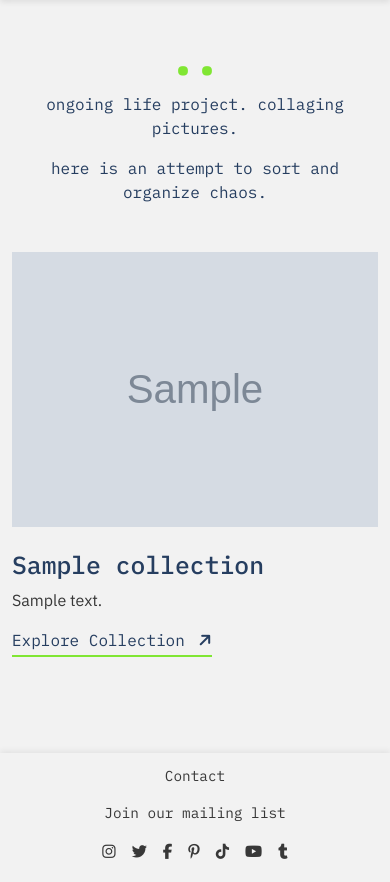
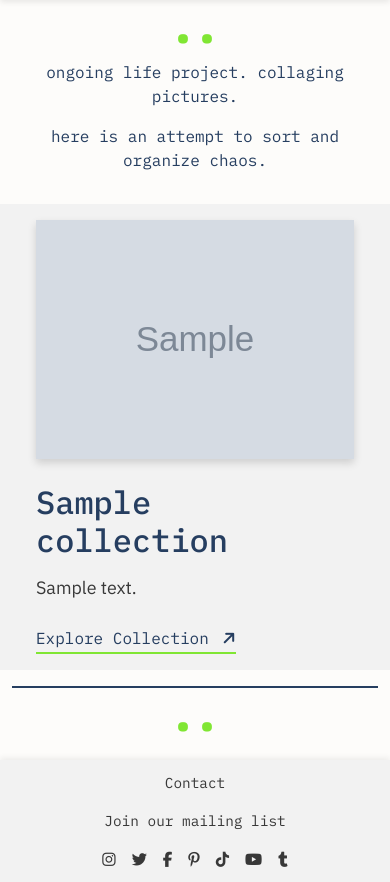
Before and after one commit to angela64711/fourth-milestone-project, a Django app: page /art/ in a window 390 px wide. Shown: the part 70-952 px from the top of the page. Before the commit the page ends 929 px from the top, so only its background shows below. Run offline with Django 5.2, Linux system fonts and the light colour scheme; tables that the repository leaves empty hold one stand-in row (values such as "Sample post"); grey boxes marked "Sample" are stand-in pictures; some libraries are stand-ins or nearby versions.

Commit message:
Refine responsive collections styling and add the social media links

```diff
--- a/artworks/templates/artworks/collections.html
+++ b/artworks/templates/artworks/collections.html
@@ -9,10 +9,10 @@
 
 {% block content %}
 
-<section id="collections-section" class="container py-5">
+<section id="collections-section">
 
     <!-- Page introduction -->
-    <div id="collections-intro" class="mb-5 text-center">
+    <div id="collections-intro" class="container py-3 py-lg-5 text-center">
         <p>ongoing life project. collaging pictures.</p>
         <p>here is an attempt to sort and organize chaos.</p>
     </div>
@@ -22,33 +22,40 @@
 
         {% for collection in collections %}
 
-        <article id="collection-{{ collection.pk }}" class="row align-items-center gy-4 mb-5">
+        <article class="collection-section">
+            <div class="container">
+                <div class="row align-items-center px-4 gy-4 gy-md-0">
 
                     <!-- Collection image -->
-            <div class="col-12 col-md-6 {% if forloop.counter|divisibleby:2 %}order-md-2{% endif %}">
+                    <div
+                        class="col-12 col-md-6 {% if forloop.counter|divisibleby:2 %}order-md-2 text-md-end{% endif %}">
                         <img src="{{ collection.ordered_artworks.0.image.url }}"
-                    alt="Artwork from the {{ collection.name }} collection" class="img-fluid w-100" loading="lazy">
+                            alt="Artwork from the {{ collection.name }} collection" class="img-fluid d-block mx-auto mx-md-0" loading="lazy">
                     </div>
 
                     <!-- Collection information -->
-            <div class="col-12 col-md-6 {% if forloop.counter|divisibleby:2 %}order-md-1{% endif %}">
-                <div id="collection-info-{{ collection.pk }}">
+                    <div
+                        class="col-12 col-md-6 {% if forloop.counter|divisibleby:2 %}order-md-1{% else %}ps-md-4 ps-lg-5{% endif %}">
                         <h2>{{ collection.name }}</h2>
                         <p>{{ collection.description }}</p>
-
-                    <a href="{% url 'collection_detail' collection.slug %}" class="underline-link">
+                        <a href="{% url 'artworks' collection.slug %}" class="underline-link">
                             Explore Collection
                             <i class="fa-solid fa-arrow-right diagonal-arrow" aria-hidden="true"></i>
                         </a>
                     </div>
+
                 </div>
-
+            </div>
         </article>
-
         {% endfor %}
 
     </div>
-
+    <div id="collections-end-decoration" class="py-3 py-lg-5" aria-hidden="true">
+        <div class="container text-center">
+            <div id="collections-end-line"></div>
+            <span id="collections-end-dots">••</span>
+        </div>
+    </div>
 </section>
 
 {% endblock %}
--- a/artworks/urls.py
+++ b/artworks/urls.py
@@ -2,6 +2,6 @@ from django.urls import path
 from . import views
 
 urlpatterns = [
-    path("", views.collection_list, name="art"),
-    path("<slug:slug>/", views.collection_detail, name="collection_detail"),
+    path("", views.collections, name="art"),
+    path("<slug:slug>/", views.artworks, name="artworks"),
 ]
--- a/artworks/views.py
+++ b/artworks/views.py
@@ -5,7 +5,7 @@ from django.shortcuts import get_object_or_404, render
 from .models import Artwork, Collection
 
 
-def collection_list(request):
+def collections(request):
     """
     Display collections containing artworks, with automatic covers.
     """
@@ -24,7 +24,7 @@ def collection_list(request):
     return render(request, "artworks/collections.html", {"collections": collections})
 
 
-def collection_detail(request, slug):
+def artworks(request, slug):
     """
     Display a collection and its paginated artworks.
     """
--- a/static/css/art.css
+++ b/static/css/art.css
@@ -1,5 +1,8 @@
+/* ------------------------------------------- Collections Overview */
 
-/* ------------------------------------------- Collections Overview*/
+#collections-section {
+    background-color: var(--off-white-color);
+}
 
 #collections-intro {
     color: var(--dark-accent-color);
@@ -17,26 +20,128 @@
     margin-bottom: 0.25rem;
 }
 
+#collections-intro p {
+    font-size: clamp(1rem, 1.4vw, 1.375rem);
+}
+
+.collection-section {
+    padding-block: 1rem;
+}
+
+.collection-section:nth-child(odd) {
+    background-color: var(--background-color);
+}
+
+.collection-section:nth-child(even) {
+    background-color: var(--off-white-color);
+}
+
+#collections-list img {
+    width: 100%;
+    max-width: 340px;
+    height: auto;
+    box-shadow: 0 4px 8px rgba(0, 0, 0, 0.15);
+}
+
 #collections-list h2 {
     color: var(--dark-accent-color);
+    font-size: clamp(2rem, 3vw, 3rem);
+    margin-bottom: 1rem;
 }
 
 #collections-list p {
     color: var(--text-color);
+    font-size: clamp(1rem, 1.5vw + 0.75rem, 1.25rem);
+    margin-bottom: 1.5rem;
 }
 
-
-
-/* ------------------------------------------- Individual Collection */
-
-#collection-detail-intro {
-    border-top: 2px solid var(--dark-accent-color);
+#collections-end-decoration {
+    background-color: var(--off-white-color);
 }
 
-#collection-detail-intro h1 {
+#collections-end-line {
+    width: 100%;
+    height: 2px;
+    background-color: var(--dark-accent-color);
+}
+
+#collections-end-dots {
+    display: block;
+    color: var(--accent-color);
+    font-family: "IBM Plex Mono", monospace;
+    font-size: 2.5rem;
+    line-height: 1;
+    margin-top: 1rem;
+}
+
+/* ------------------------------------------- Artworks Page */
+
+#artworks-section {
+    padding-bottom: 5rem !important;
+}
+
+#artworks-intro {
+    border-top: 3px solid var(--dark-accent-color);
+}
+
+#artworks-intro h1 {
+    font-size: clamp(2.5rem, 4vw, 3rem);
+    margin-top: 1.5rem;
+    margin-bottom: 1rem;
     color: var(--dark-accent-color);
 }
 
-#collection-detail-intro p {
+#artworks-intro p {
     color: var(--text-color);
+    font-family: "IBM Plex Mono", monospace;
+    font-size: 1.25rem;
 }
+
+#artworks-intro p::before {
+    content: "••";
+    display: block;
+    color: var(--accent-color);
+    font-size: 2.5rem;
+    line-height: 1;
+    letter-spacing: 0;
+    text-align: center;
+    margin-bottom: 0.25rem;
+}
+
+#artwork-gallery img {
+    box-shadow: 0 2px 8px rgba(0, 0, 0, 0.08);
+}
+
+/* ------------------------------------------- Artwork Pagination */
+
+#artwork-pagination .page-link {
+    background: transparent;
+    border: none;
+    border-radius: 0;
+    color: var(--dark-accent-color);
+    font-family: "IBM Plex Mono", monospace;
+    padding: 0.5rem 0.75rem;
+    box-shadow: none;
+    text-decoration: none;
+}
+
+#artwork-pagination .page-link:hover {
+    color: var(--dark-accent-color);
+    background: transparent;
+    text-decoration: underline;
+    text-underline-offset: 0.4rem;
+}
+
+#artwork-pagination .page-link:focus-visible {
+    outline: 2px solid var(--dark-accent-color);
+    outline-offset: 3px;
+}
+
+#artwork-pagination .active-page {
+    font-weight: 600;
+    border-bottom: 2px solid var(--dark-accent-color);
+}
+
+#artwork-pagination .active-page:hover {
+    text-decoration: none;
+}
--- a/static/css/base.css
+++ b/static/css/base.css
@@ -172,7 +172,7 @@ input:focus-visible {
 
 /* Movement only on hover */
 
-.navbar-nav .nav-link:not(.account-link):hover {
+.navbar-nav .nav-link:not(.account-link):not(.active):hover {
     transform: translateY(-2px);
 }
 
--- a/templates/base.html
+++ b/templates/base.html
@@ -178,31 +178,31 @@
                 <div class="footer-socials d-flex align-items-center
                             justify-content-center flex-wrap gap-3">
 
-                    <a href="#" aria-label="Instagram">
+                    <a href="https://www.instagram.com/frankmoth/" target="_blank" rel="noopener noreferrer" aria-label="Instagram">
                         <i class="fa-brands fa-instagram" aria-hidden="true"></i>
                     </a>
 
-                    <a href="#" aria-label="Twitter">
+                    <a href="https://x.com/frank_moth" target="_blank" rel="noopener noreferrer" aria-label="Twitter">
                         <i class="fa-brands fa-twitter" aria-hidden="true"></i>
                     </a>
 
-                    <a href="#" aria-label="Facebook">
+                    <a href="https://www.facebook.com/frankmothartist/" target="_blank" rel="noopener noreferrer" aria-label="Facebook">
                         <i class="fa-brands fa-facebook-f" aria-hidden="true"></i>
                     </a>
 
-                    <a href="#" aria-label="Pinterest">
+                    <a href="https://www.pinterest.com/frankmothart/" target="_blank" rel="noopener noreferrer" aria-label="Pinterest">
                         <i class="fa-brands fa-pinterest-p" aria-hidden="true"></i>
                     </a>
 
-                    <a href="#" aria-label="TikTok">
+                    <a href="https://www.tiktok.com/@frankmoth" target="_blank" rel="noopener noreferrer" aria-label="TikTok">
                         <i class="fa-brands fa-tiktok" aria-hidden="true"></i>
                     </a>
 
-                    <a href="#" aria-label="YouTube">
+                    <a href="https://www.youtube.com/@FrankMothArt" target="_blank" rel="noopener noreferrer" aria-label="YouTube">
                         <i class="fa-brands fa-youtube" aria-hidden="true"></i>
                     </a>
 
-                    <a href="#" aria-label="Tumblr">
+                    <a href="https://frankmoth.tumblr.com/" target="_blank" rel="noopener noreferrer" aria-label="Tumblr">
                         <i class="fa-brands fa-tumblr" aria-hidden="true"></i>
                     </a>
 
```
Also changed, not shown: artworks/admin.py (+19 -1 lines), artworks/templates/artworks/artworks.html (+31 -16 lines). Lines whose indentation alone changed are shown as unchanged.
